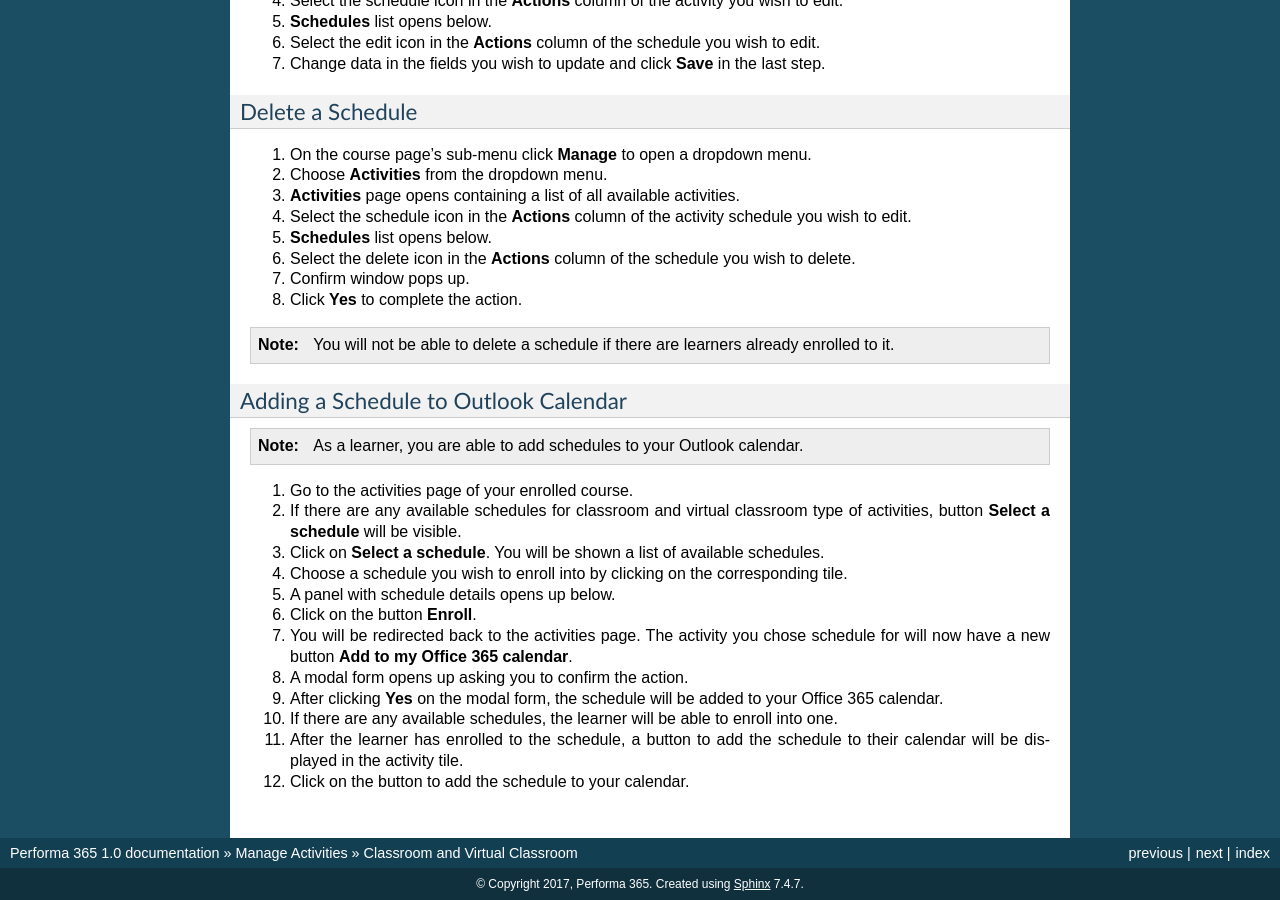
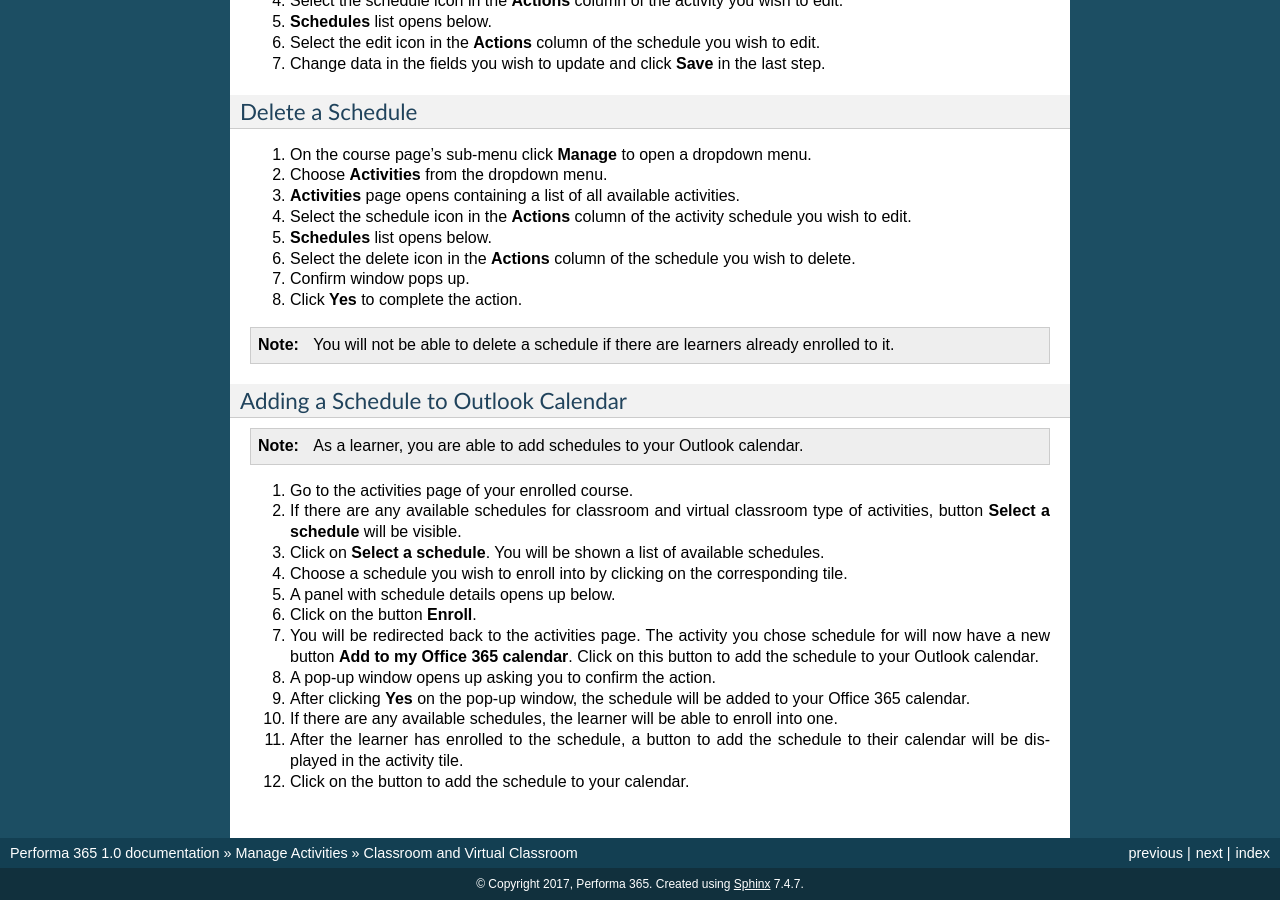
Before and after one commit to pslisko/performa365docs, a Sphinx documentation site: the page built from docs/howto/manage_activities/classroom_virtual.rst, in a window 1280 px wide and 900 px high, scrolled down 2187 px. Built offline with Sphinx 7.4.7, drawn with Linux system fonts in a browser that asks for light colours; pages that are not in the unit, such as notebooks, are missing from menus.

Commit message:
Update classroom_virtual.rst

```diff
--- a/docs/howto/manage_activities/classroom_virtual.rst
+++ b/docs/howto/manage_activities/classroom_virtual.rst
@@ -122,9 +122,9 @@ Adding a Schedule to Outlook Calendar
 #. Choose a schedule you wish to enroll into by clicking on the corresponding tile.
 #. A panel with schedule details opens up below.
 #. Click on the button **Enroll**.
-#. You will be redirected back to the activities page. The activity you chose schedule for will now have a new button **Add to my Office 365 calendar**.
-#. A modal form opens up asking you to confirm the action.
-#. After clicking **Yes** on the modal form, the schedule will be added to your Office 365 calendar.
+#. You will be redirected back to the activities page. The activity you chose schedule for will now have a new button **Add to my Office 365 calendar**. Click on this button to add the schedule to your Outlook calendar.
+#. A pop-up window opens up asking you to confirm the action.
+#. After clicking **Yes** on the pop-up window, the schedule will be added to your Office 365 calendar.
 #. If there are any available schedules, the learner will be able to enroll into one.
 #. After the learner has enrolled to the schedule, a button to add the schedule to their calendar will be displayed in the activity tile.
 #. Click on the button to add the schedule to your calendar.
```
